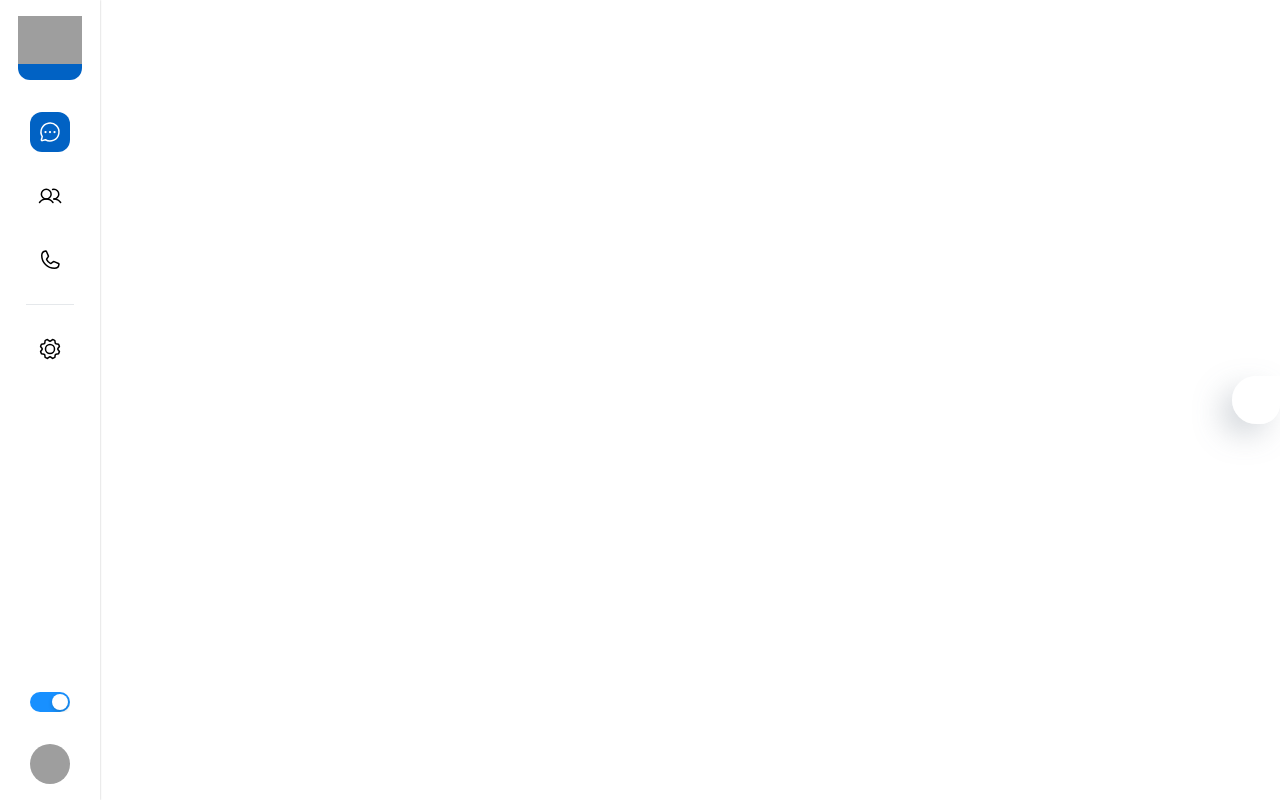
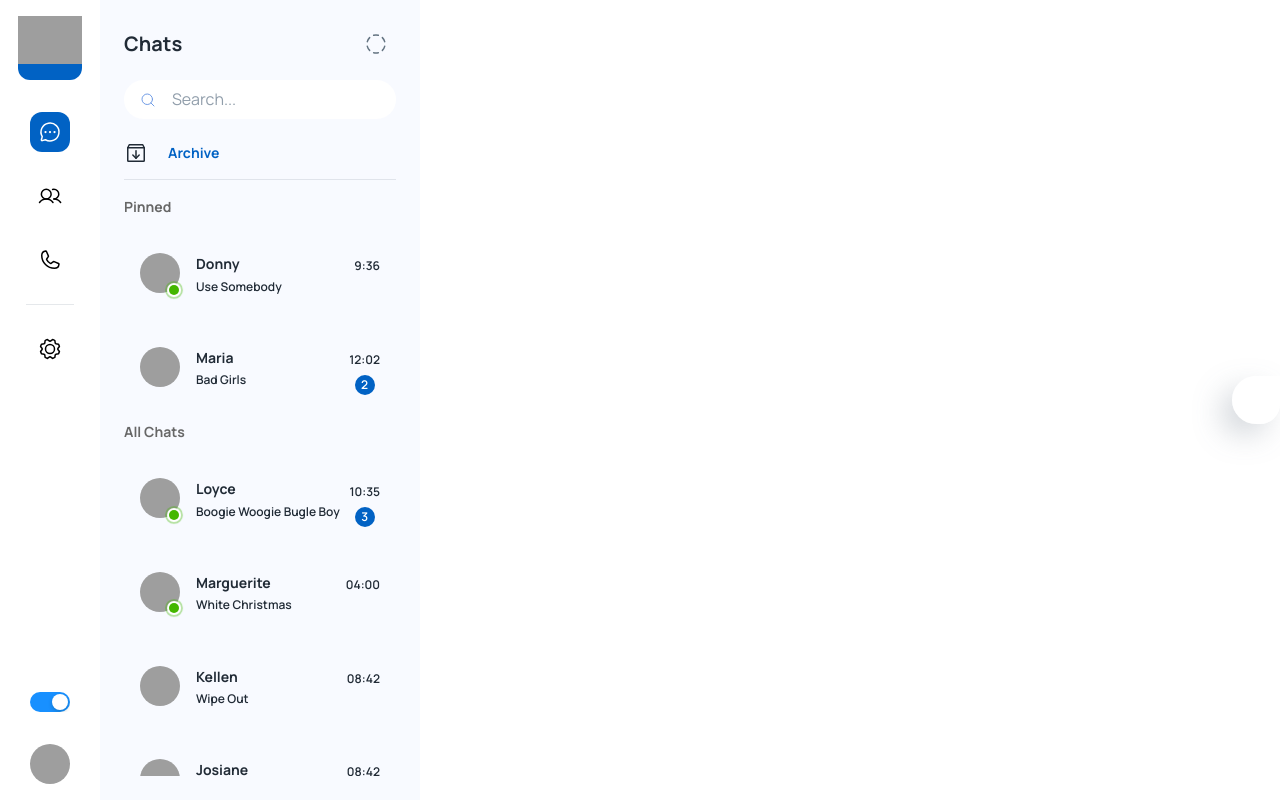
Before and after one commit to aliazhar-id/chat-app, a React (Create React App) app: page /app in a window 1280 px wide. Built offline with nearby package versions, Linux system fonts and the light colour scheme; grey boxes are pictures that could not be loaded; some icons are missing.

Commit message:
[ + ] Add Chatlist Components

```diff
--- a/src/layouts/dashboard/index.js
+++ b/src/layouts/dashboard/index.js
@@ -58,6 +58,7 @@ const DashboardLayout = () => {
 
   return (
     <>
+      <Stack direction="row">
         <Box
           p={2}
           sx={{
@@ -83,9 +84,7 @@ const DashboardLayout = () => {
                 {Nav_Buttons.map((el) =>
                   el.index === selected ? (
                     <Box sx={{ backgroundColor: theme.palette.primary.main, borderRadius: 1.5 }}>
-                    <IconButton sx={{ width: 'max-content', color: '#fff' }} key={el.index}>
-                      {el.icon}
-                    </IconButton>
+                      <IconButton sx={{ width: 'max-content', color: '#fff' }}>{el.icon}</IconButton>
                     </Box>
                   ) : (
                     <IconButton
@@ -126,6 +125,7 @@ const DashboardLayout = () => {
           </Stack>
         </Box>
         <Outlet />
+      </Stack>
     </>
   );
 };
--- /dev/null
+++ b/src/pages/dashboard/Chats.jsx
@@ -0,0 +1,175 @@
+import { faker } from '@faker-js/faker';
+import { Box, IconButton, Stack, Typography, InputBase, Button, Divider, Avatar, Badge } from '@mui/material';
+import { styled, alpha, useTheme } from '@mui/material/styles';
+import { ArchiveBox, CircleDashed, MagnifyingGlass } from 'phosphor-react';
+import React from 'react';
+import { ChatList } from '../../data';
+// import { SimpleBarStyle } from '../../components/Scrollbar';
+
+const StyledBadge = styled(Badge)(({ theme }) => ({
+  '& .MuiBadge-badge': {
+    backgroundColor: '#44b700',
+    color: '#44b700',
+    boxShadow: `0 0 0 2px ${theme.palette.background.paper}`,
+    '&::after': {
+      position: 'absolute',
+      top: 0,
+      left: 0,
+      width: '100%',
+      height: '100%',
+      borderRadius: '50%',
+      animation: 'ripple 1.2s infinite ease-in-out',
+      border: '1px solid currentColor',
+      content: '""',
+    },
+  },
+  '@keyframes ripple': {
+    '0%': {
+      transform: 'scale(.8)',
+      opacity: 1,
+    },
+    '100%': {
+      transform: 'scale(2.4)',
+      opacity: 0,
+    },
+  },
+}));
+
+const ChatElement = ({ id, name, img, msg, time, unread, online }) => {
+  const theme = useTheme();
+
+  return (
+    <Box
+      sx={{
+        width: '100%',
+        // height: 60,
+        borderRadius: 1,
+        backgroundColor: theme.palette.mode === 'light' ? '#F8FAFF' : theme.palette.background.default,
+      }}
+      p={2}
+    >
+      <Stack direction={'row'} alignItems={'center'} justifyContent={'space-between'}>
+        <Stack direction={'row'} spacing={2}>
+          {online ? (
+            <StyledBadge
+              overlap="circular"
+              anchorOrigin={{
+                vertical: 'bottom',
+                horizontal: 'right',
+              }}
+              variant="dot"
+            >
+              <Avatar src={faker.image.avatar()} />
+            </StyledBadge>
+          ) : (
+            <Avatar src={faker.image.avatar()} />
+          )}
+
+          <Stack spacing={0.3}>
+            <Typography variant="subtitle2">{name}</Typography>
+            <Typography variant="caption">{msg}</Typography>
+          </Stack>
+        </Stack>
+
+        <Stack spacing={2} alignItems={'center'}>
+          <Typography sx={{ fontWeight: 600 }} variant="caption">
+            {time}
+          </Typography>
+          <Badge color="primary" badgeContent={unread}></Badge>
+        </Stack>
+      </Stack>
+    </Box>
+  );
+};
+
+const Search = styled('div')(({ theme }) => ({
+  position: 'relative',
+  borderRadius: 20,
+  backgroundColor: alpha(theme.palette.background.default, 1),
+  marginRight: theme.spacing(2),
+  marginLeft: 0,
+  width: '100%',
+}));
+
+const SearchIconWrapper = styled('div')(({ theme }) => ({
+  padding: theme.spacing(0, 2),
+  height: '100%',
+  position: 'absolute',
+  pointerEvents: 'none',
+  display: 'flex',
+  alignItems: 'center',
+  justifyContent: 'center',
+}));
+
+const StyledInputBase = styled(InputBase)(({ theme }) => ({
+  color: 'inherit',
+  '& .MuiInputBase-input': {
+    padding: theme.spacing(1, 1, 1, 0),
+    paddingLeft: `calc(1em + ${theme.spacing(4)})`,
+    width: '100%',
+  },
+}));
+
+const Chats = () => {
+  const theme = useTheme();
+
+  return (
+    <Box
+      sx={{
+        position: 'relative',
+        width: 320,
+        backgroundColor: theme.palette.mode === 'light' ? '#F8FAFF' : theme.palette.background.paper,
+        boxShadow: '0px 0px 2px rgba(0,0,0,0.25',
+      }}
+    >
+      <Stack p={3} spacing={2} sx={{ height: '100vh' }}>
+        <Stack direction="row" alignItems={'center'} justifyContent={'space-between'}>
+          <Typography variant="h5">Chats</Typography>
+          <IconButton>
+            <CircleDashed />
+          </IconButton>
+        </Stack>
+        <Stack sx={{ width: '100%' }}>
+          <Search>
+            <SearchIconWrapper>
+              <MagnifyingGlass color="#709CE6" />
+            </SearchIconWrapper>
+            <StyledInputBase placeholder="Search..." />
+          </Search>
+        </Stack>
+        <Stack spacing={1}>
+          <Stack direction={'row'} alignItems={'center'} spacing={1.5}>
+            <ArchiveBox size={24} />
+            <Button>Archive</Button>
+          </Stack>
+          <Divider />
+        </Stack>
+        <Stack spacing={2} direction={'column'} sx={{ flexGrow: 1, overflow: 'auto', height: '100%' }}>
+          {/* <SimpleBarStyle timeout={500} clickOnTrack={false}> */}
+          <Stack spacing={2.4}>
+            <Typography variant="subtitle2" sx={{ color: '#676767' }}>
+              Pinned
+            </Typography>
+
+            {ChatList.filter((el) => el.pinned).map((el) => (
+              <ChatElement {...el}></ChatElement>
+            ))}
+          </Stack>
+
+          <Stack spacing={2.4}>
+            <Typography variant="subtitle2" sx={{ color: '#676767' }}>
+              All Chats
+            </Typography>
+
+            {ChatList.filter((el) => !el.pinned).map((el) => (
+              <ChatElement {...el}></ChatElement>
+            ))}
+          </Stack>
+          {/* </SimpleBarStyle> */}
+        </Stack>
+      </Stack>
+    </Box>
+  );
+};
+
+export default Chats;
--- a/src/pages/dashboard/GeneralApp.js
+++ b/src/pages/dashboard/GeneralApp.js
@@ -1,13 +1,10 @@
-import React, { Suspense } from 'react';
-// import React, { Suspense, lazy } from 'react';
-
-// Dynamic import
-// const Cat = lazy(() => import('../../components/Cat'));
+import React from 'react';
+import Chats from './Chats';
 
 const GeneralApp = () => {
   return (
     <>
-      <Suspense fallback="Loading . . .">{/* <Cat /> */}</Suspense>
+      <Chats></Chats>
     </>
   );
 };
```
Lines whose indentation alone changed are shown as unchanged.
